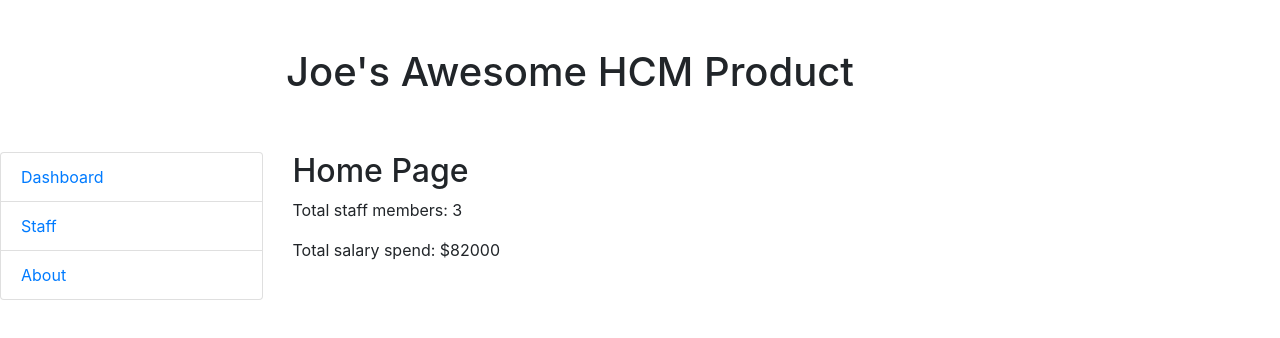
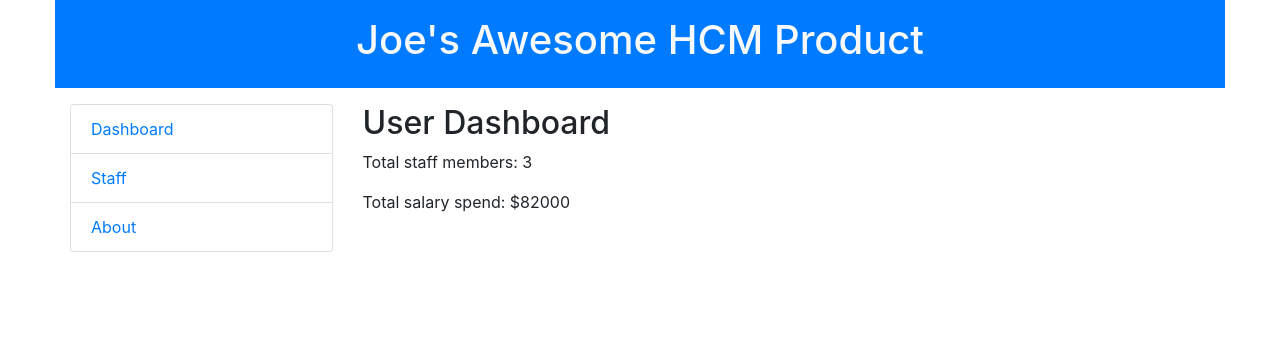
Before and after one commit to JosephO1992/vue-hcm-project, a Vue app: page /#/ in a window 1280 px wide. Shown: the top 338 px of the page. Built offline with nearby package versions, Linux system fonts and the light colour scheme.

Commit message:
added more styling

```diff
--- a/src/App.vue
+++ b/src/App.vue
@@ -1,11 +1,11 @@
 <template>
-  <div id="app" class="container m-0 p-0">
-    <div class="row my-5">
+  <div id="app" class="container mx-auto p-0 w-100">
+    <div class="row bg-primary py-3">
       <div class="col">
         <the-header></the-header>
       </div>
     </div>
-    <div class="row">
+    <div class="row mt-3">
       <the-navigation></the-navigation>
       <div class="col-9">
        <router-view />
--- a/src/components/StaffItem.vue
+++ b/src/components/StaffItem.vue
@@ -6,14 +6,14 @@
             </h3>
             <input v-if="editing" v-model="staff.firstName" type="text" class="col-3 mx-2 px-3">
             <input v-if="editing" v-model="staff.lastName" type="text" class="col-3 mx-2 px-3">
-            <button class="btn btn-info col-2 mx-2" @click="showInfo">More Info</button>
+            <button class="btn btn-info col-2 mx-2" @click="showInfo">{{moreInfo ? 'Less' : 'More'}} Info</button>
             <button class="btn btn-info col-2 mx-2" @click="editMode">{{editing ? 'Save' : 'Edit'}}</button>
         </div>
         <div v-if="moreInfo" class="row">
             <h5 class="col-3" v-if="!editing">
-                {{staff.salary}}
+                ${{staff.salary}}
             </h5>
-            <input class="col-3 px-3 my-2" v-else v-model="staff.salary" type="number">
+            <input class="col-3 px-3 m-2" v-else v-model="staff.salary" type="number">
 
 
         </div>
--- a/src/components/TheHeader.vue
+++ b/src/components/TheHeader.vue
@@ -1,5 +1,5 @@
 <template>
-  <div class="text-center">
+  <div class="text-center text-light">
     <h1>Joe's Awesome HCM Product</h1>
   </div>
 </template>
--- a/src/store/index.js
+++ b/src/store/index.js
@@ -43,6 +43,7 @@ export default new Vuex.Store({
     }
   },
   mutations: {
+
   },
   actions: {
   },
--- a/src/views/Home.vue
+++ b/src/views/Home.vue
@@ -1,6 +1,6 @@
 <template>
   <div class="home">
-    <h2>Home Page</h2>
+    <h2>User Dashboard</h2>
     <p>
       Total staff members: {{countStaff}}
     </p>
--- a/src/views/Staff.vue
+++ b/src/views/Staff.vue
@@ -4,7 +4,6 @@
         <ul class="list-group">
             <staff-item v-for="staff in allStaff" :key="staff.id" :staff="staff"></staff-item>
         </ul>
-    {{test}}
     </div>
 </template>
 
```
